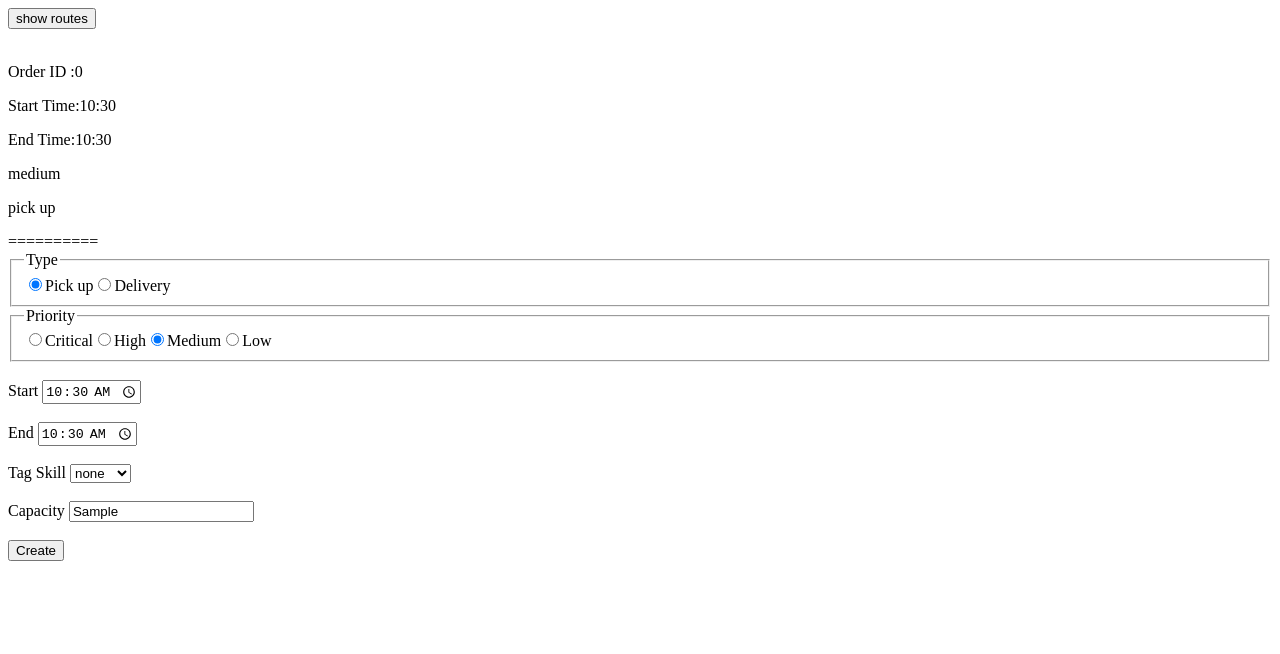
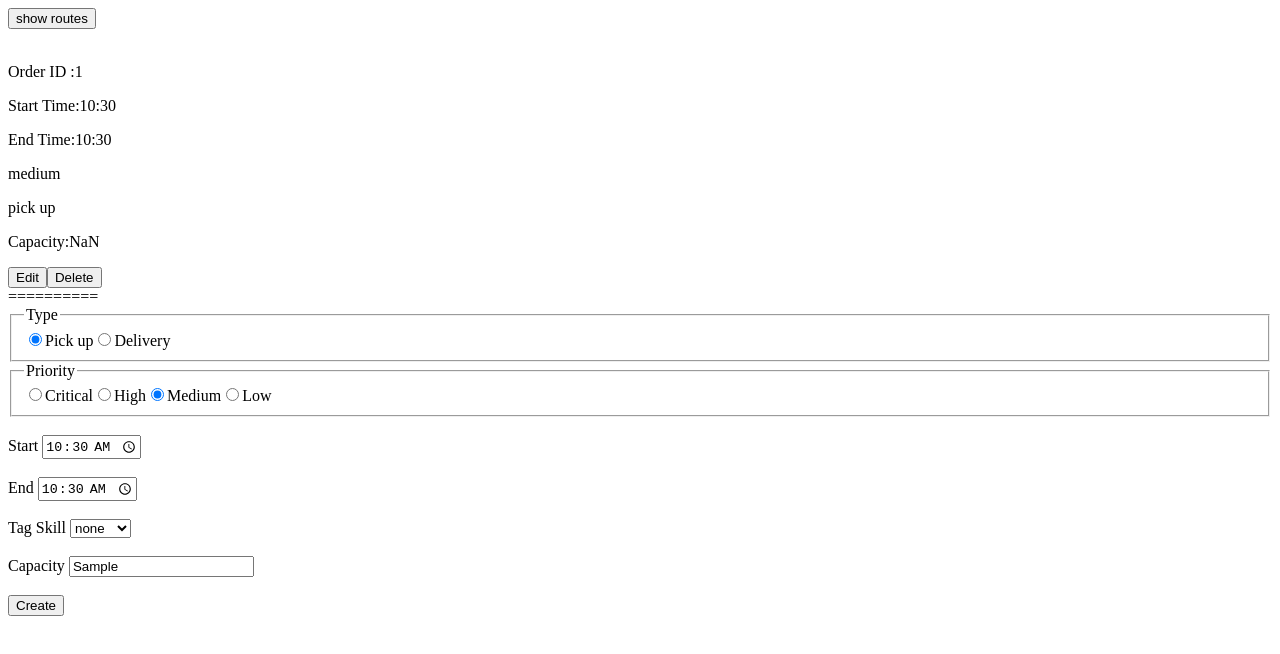
Before and after one commit to HacKaTechxRouteOptimize/Frontend, a Next.js app: page /workspace in a window 1280 px wide. Both pictures are taken after typing "10:30", "10:30", "Sample" into the empty fields and a click on the button "Create". Shown: the top 654 px of the page. Built offline with nearby package versions, Linux system fonts and the light colour scheme.

Commit message:
orderSlice patch delete

```diff
--- a/src/app/(dashboard)/workspace/component/OrderManager.tsx
+++ b/src/app/(dashboard)/workspace/component/OrderManager.tsx
@@ -1,5 +1,9 @@
 import { AppDispatch, RootState } from "@/app/store";
-import { addOrder } from "@/app/store/slice/orderSlice";
+import {
+  addOrder,
+  deleteOrder,
+  patchOrder,
+} from "@/app/store/slice/orderSlice";
 import { Order } from "@/app/types/order";
 import { useState } from "react";
 import { useDispatch, useSelector } from "react-redux";
@@ -14,10 +18,26 @@ const OrderManager = () => {
   const [capacity, setCapacity] = useState("");
   const [tagSkill, setTagSkill] = useState([""]);
   const orderSlice = useSelector((state: RootState) => state.order);
+  const [currentPatchID, setCurrentPatchID] = useState(-1);
   const dispatch = useDispatch<AppDispatch>();
+  const initializePatchOrder = (order: Order) => {
+    setCurrentPatchID(order.id);
+    setStartTimeWindow(order.startTimeWindow);
+    setEndTimeWindow(order.endTimeWindow);
+    setCapacity(String(order.capacity));
+    setTagSkill(order.tagSkill ?? [""]);
+    setPriority(order.priority);
+    setType(order.type);
+  };
   const handleSubmit = (e: React.FormEvent<HTMLFormElement>) => {
     e.preventDefault();
-    const orderID = orderSlice.order[orderSlice.order.length - 1]?.id ?? 0;
+
+    const orderID =
+      currentPatchID !== -1
+        ? currentPatchID
+        : orderSlice.order[orderSlice.order.length - 1]?.id
+          ? orderSlice.order[orderSlice.order.length - 1]?.id + 1
+          : 1;
     const newOrder: Order = {
       id: orderID,
       startTimeWindow,
@@ -27,7 +47,12 @@ const OrderManager = () => {
       type,
       priority,
     };
-    dispatch(addOrder(newOrder));
+    if (currentPatchID === -1) {
+      dispatch(addOrder(newOrder));
+    } else {
+      dispatch(patchOrder(newOrder));
+      setCurrentPatchID(-1);
+    }
   };
 
   return (
@@ -45,6 +70,15 @@ const OrderManager = () => {
             </div>
             <p>{o.priority}</p>
             <p>{o.type}</p>
+            <p>Capacity:{o.capacity}</p>
+            <span>
+              <button type="button" onClick={() => initializePatchOrder(o)}>
+                Edit
+              </button>
+              <button onClick={() => dispatch(deleteOrder(o.id))} type="button">
+                Delete
+              </button>
+            </span>
             <div>==========</div>
           </div>
         ))}
@@ -160,7 +194,9 @@ const OrderManager = () => {
         />
         <br />
         <br />
-        <button type="submit">Create</button>
+        <button type="submit">
+          {currentPatchID === -1 ? "Create" : `Patch ID ${currentPatchID}`}
+        </button>
       </form>
     </div>
   );
--- a/src/app/store/slice/orderSlice.ts
+++ b/src/app/store/slice/orderSlice.ts
@@ -15,8 +15,19 @@ const orderSlice = createSlice({
     addOrder: (state, action: PayloadAction<Order>) => {
       state.order.push(action.payload);
     },
+    deleteOrder: (state, action: PayloadAction<number>) => {
+      state.order = state.order.filter((o) => o.id != action.payload);
+    },
+    patchOrder: (state, action: PayloadAction<Order>) => {
+      const newOrderIndex = state.order.findIndex(
+        (o) => o.id === action.payload.id,
+      );
+      if (newOrderIndex !== -1) {
+        state.order[newOrderIndex] = action.payload;
+      }
+    },
   },
 });
 
-export const { addOrder } = orderSlice.actions;
+export const { addOrder, deleteOrder, patchOrder } = orderSlice.actions;
 export default orderSlice.reducer;
```
